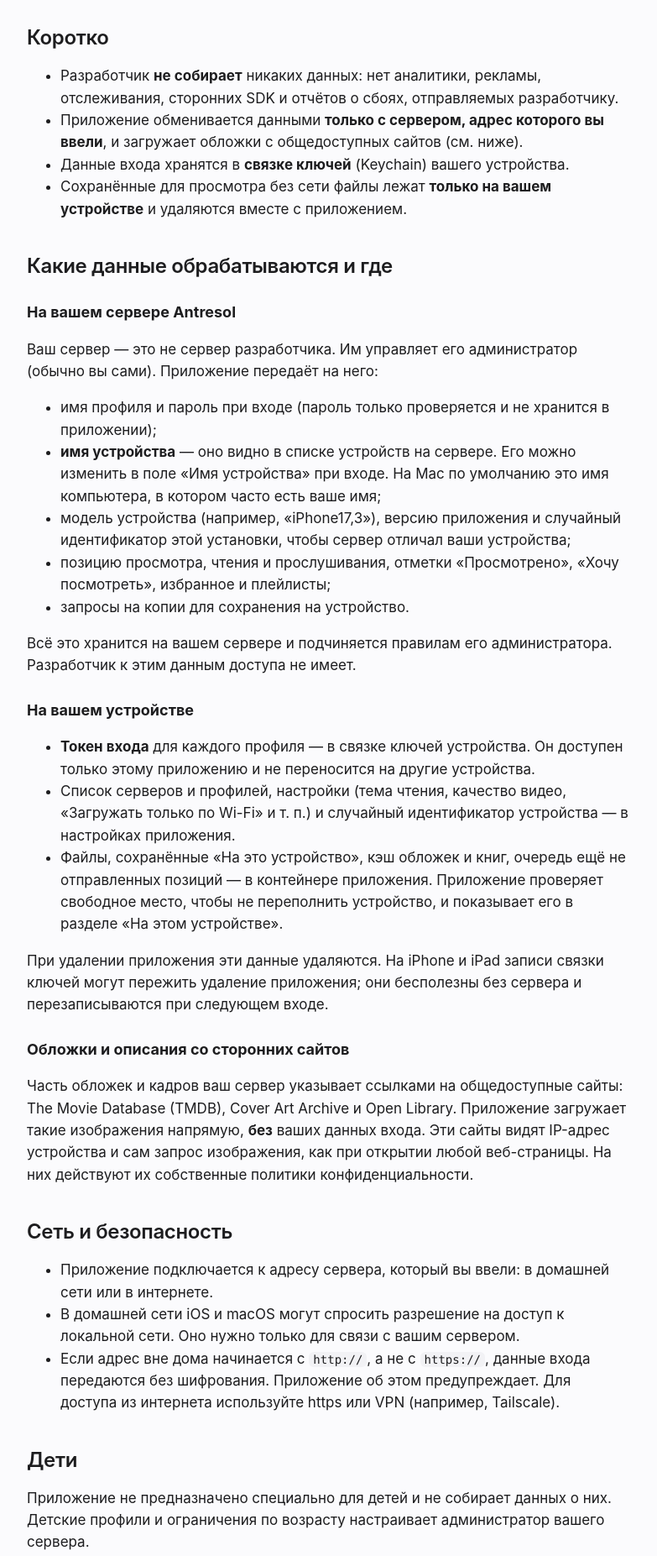
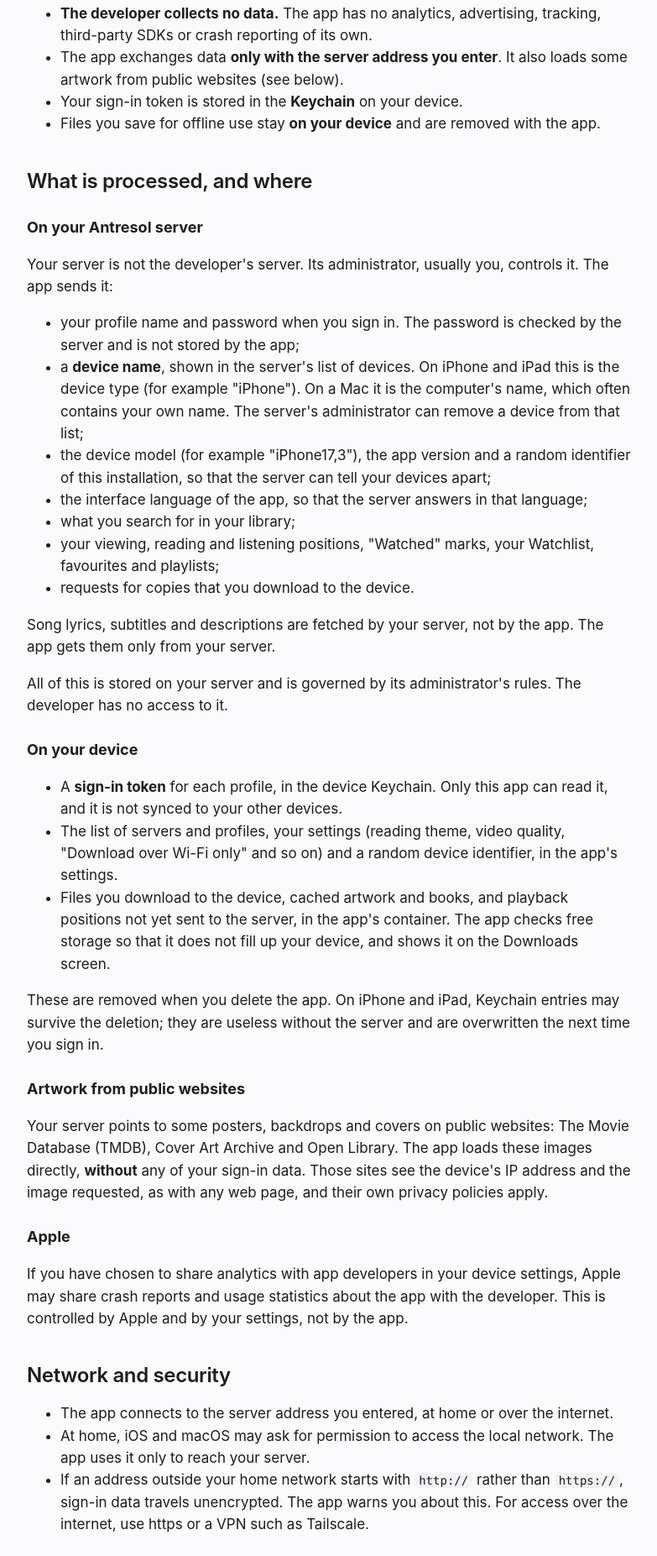
Before and after one commit to sidun-av/antresol, a plain HTML site: page docs/privacy.html in a window 1280 px wide. Shown: the part 420-2273 px from the top of the page at 84% size, without its empty margins (248-1031 px from the left). Drawn offline with Linux system fonts and the light colour scheme.

Commit message:
Privacy policy in English (effective 29 October 2026)

```diff
--- a/docs/privacy.html
+++ b/docs/privacy.html
@@ -1,60 +1,55 @@
 <!doctype html>
-<html lang="ru"><head><meta charset="utf-8"><meta name="viewport" content="width=device-width,initial-scale=1">
-<title>Политика конфиденциальности — Antresol</title><meta name="description" content="Политика конфиденциальности приложения Antresol."><link rel="stylesheet" href="style.css"></head>
-<body><header><a class="brand" href="index.html">Antresol</a><nav><a href="install.html">Установка</a><a href="support.html">Поддержка</a><a href="privacy.html" aria-current="page">Конфиденциальность</a></nav></header>
+<html lang="en"><head><meta charset="utf-8"><meta name="viewport" content="width=device-width,initial-scale=1">
+<title>Privacy Policy — Antresol</title><meta name="description" content="Privacy policy of the Antresol app."><link rel="stylesheet" href="style.css"></head>
+<body><header><a class="brand" href="index.html">Antresol</a><nav><a href="install.html">Установка</a><a href="support.html">Поддержка</a><a href="privacy.html" aria-current="page">Privacy</a></nav></header>
 <main>
-<h1>Политика конфиденциальности приложения Antresol</h1>
-<p>Действует с 26 октября 2026 года.</p>
-<p>Antresol — приложение для iPhone, iPad и Mac, которое показывает и воспроизводит вашу собственную медиатеку: фильмы, сериалы, музыку, книги, комиксы и аудиокниги. Они хранятся на сервере Antresol, который вы (или администратор вашей семьи) устанавливаете на своём компьютере или NAS. Разработчик приложения не предоставляет контент и не держит серверов, через которые проходят ваши данные.</p>
-<h2>Коротко</h2>
+<h1>Antresol Privacy Policy</h1>
+<p>Effective 29 October 2026.</p>
+<p>Antresol is an app for iPhone, iPad and Mac that browses and plays your own media library: films, TV shows, music, books, comics and audiobooks. The library lives on an Antresol server that you, or your family's administrator, run on your own computer or NAS. The developer provides no content and runs no servers that your data passes through.</p>
+<h2>Summary</h2>
 <ul>
-<li>Разработчик <strong>не собирает</strong> никаких данных: нет аналитики, рекламы, отслеживания, сторонних SDK и отчётов о сбоях, отправляемых разработчику.</li>
-<li>Приложение обменивается данными <strong>только с сервером, адрес которого вы ввели</strong>, и загружает обложки с общедоступных сайтов (см. ниже).</li>
-<li>Данные входа хранятся в <strong>связке ключей</strong> (Keychain) вашего устройства.</li>
-<li>Сохранённые для просмотра без сети файлы лежат <strong>только на вашем устройстве</strong> и удаляются вместе с приложением.</li>
+<li><strong>The developer collects no data.</strong> The app has no analytics, advertising, tracking, third-party SDKs or crash reporting of its own.</li>
+<li>The app exchanges data <strong>only with the server address you enter</strong>. It also loads some artwork from public websites (see below).</li>
+<li>Your sign-in token is stored in the <strong>Keychain</strong> on your device.</li>
+<li>Files you save for offline use stay <strong>on your device</strong> and are removed with the app.</li>
 </ul>
-<h2>Какие данные обрабатываются и где</h2>
-<h3>На вашем сервере Antresol</h3>
-<p>Ваш сервер — это не сервер разработчика. Им управляет его администратор (обычно вы сами). Приложение передаёт на него:</p>
+<h2>What is processed, and where</h2>
+<h3>On your Antresol server</h3>
+<p>Your server is not the developer's server. Its administrator, usually you, controls it. The app sends it:</p>
 <ul>
-<li>имя профиля и пароль при входе (пароль только проверяется и не хранится в приложении);</li>
-<li><strong>имя устройства</strong> — оно видно в списке устройств на сервере. Его можно изменить в поле «Имя устройства» при входе. На Mac по умолчанию это имя компьютера, в котором часто есть ваше имя;</li>
-<li>модель устройства (например, «iPhone17,3»), версию приложения и случайный идентификатор этой установки, чтобы сервер отличал ваши устройства;</li>
-<li>позицию просмотра, чтения и прослушивания, отметки «Просмотрено», «Хочу посмотреть», избранное и плейлисты;</li>
-<li>запросы на копии для сохранения на устройство.</li>
+<li>your profile name and password when you sign in. The password is checked by the server and is not stored by the app;</li>
+<li>a <strong>device name</strong>, shown in the server's list of devices. On iPhone and iPad this is the device type (for example "iPhone"). On a Mac it is the computer's name, which often contains your own name. The server's administrator can remove a device from that list;</li>
+<li>the device model (for example "iPhone17,3"), the app version and a random identifier of this installation, so that the server can tell your devices apart;</li>
+<li>the interface language of the app, so that the server answers in that language;</li>
+<li>what you search for in your library;</li>
+<li>your viewing, reading and listening positions, "Watched" marks, your Watchlist, favourites and playlists;</li>
+<li>requests for copies that you download to the device.</li>
 </ul>
-<p>Всё это хранится на вашем сервере и подчиняется правилам его администратора. Разработчик к этим данным доступа не имеет.</p>
-<h3>На вашем устройстве</h3>
+<p>Song lyrics, subtitles and descriptions are fetched by your server, not by the app. The app gets them only from your server.</p>
+<p>All of this is stored on your server and is governed by its administrator's rules. The developer has no access to it.</p>
+<h3>On your device</h3>
 <ul>
-<li><strong>Токен входа</strong> для каждого профиля — в связке ключей устройства. Он доступен только этому приложению и не переносится на другие устройства.</li>
-<li>Список серверов и профилей, настройки (тема чтения, качество видео, «Загружать только по Wi-Fi» и т. п.) и случайный идентификатор устройства — в настройках приложения.</li>
-<li>Файлы, сохранённые «На это устройство», кэш обложек и книг, очередь ещё не отправленных позиций — в контейнере приложения. Приложение проверяет свободное место, чтобы не переполнить устройство, и показывает его в разделе «На этом устройстве».</li>
+<li>A <strong>sign-in token</strong> for each profile, in the device Keychain. Only this app can read it, and it is not synced to your other devices.</li>
+<li>The list of servers and profiles, your settings (reading theme, video quality, "Download over Wi-Fi only" and so on) and a random device identifier, in the app's settings.</li>
+<li>Files you download to the device, cached artwork and books, and playback positions not yet sent to the server, in the app's container. The app checks free storage so that it does not fill up your device, and shows it on the Downloads screen.</li>
 </ul>
-<p>При удалении приложения эти данные удаляются. На iPhone и iPad записи связки ключей могут пережить удаление приложения; они бесполезны без сервера и перезаписываются при следующем входе.</p>
-<h3>Обложки и описания со сторонних сайтов</h3>
-<p>Часть обложек и кадров ваш сервер указывает ссылками на общедоступные сайты: The Movie Database (TMDB), Cover Art Archive и Open Library. Приложение загружает такие изображения напрямую, <strong>без</strong> ваших данных входа. Эти сайты видят IP-адрес устройства и сам запрос изображения, как при открытии любой веб-страницы. На них действуют их собственные политики конфиденциальности.</p>
-<h2>Сеть и безопасность</h2>
+<p>These are removed when you delete the app. On iPhone and iPad, Keychain entries may survive the deletion; they are useless without the server and are overwritten the next time you sign in.</p>
+<h3>Artwork from public websites</h3>
+<p>Your server points to some posters, backdrops and covers on public websites: The Movie Database (TMDB), Cover Art Archive and Open Library. The app loads these images directly, <strong>without</strong> any of your sign-in data. Those sites see the device's IP address and the image requested, as with any web page, and their own privacy policies apply.</p>
+<h3>Apple</h3>
+<p>If you have chosen to share analytics with app developers in your device settings, Apple may share crash reports and usage statistics about the app with the developer. This is controlled by Apple and by your settings, not by the app.</p>
+<h2>Network and security</h2>
 <ul>
-<li>Приложение подключается к адресу сервера, который вы ввели: в домашней сети или в интернете.</li>
-<li>В домашней сети iOS и macOS могут спросить разрешение на доступ к локальной сети. Оно нужно только для связи с вашим сервером.</li>
-<li>Если адрес вне дома начинается с <code>http://</code>, а не с <code>https://</code>, данные входа передаются без шифрования. Приложение об этом предупреждает. Для доступа из интернета используйте https или VPN (например, Tailscale).</li>
+<li>The app connects to the server address you entered, at home or over the internet.</li>
+<li>At home, iOS and macOS may ask for permission to access the local network. The app uses it only to reach your server.</li>
+<li>If an address outside your home network starts with <code>http://</code> rather than <code>https://</code>, sign-in data travels unencrypted. The app warns you about this. For access over the internet, use https or a VPN such as Tailscale.</li>
 </ul>
-<h2>Дети</h2>
-<p>Приложение не предназначено специально для детей и не собирает данных о них. Детские профили и ограничения по возрасту настраивает администратор вашего сервера.</p>
-<h2>Демо-сервер для проверки в App Store</h2>
-<p>Для проверки приложения Apple разработчик может держать демонстрационный сервер с открыто лицензированным контентом. Его журналы содержат только действия проверяющих и не используются ни для чего, кроме работы сервера.</p>
-<h2>Изменения и контакты</h2>
-<p>Если политика изменится, новая версия появится по этому же адресу с новой датой. Вопросы по конфиденциальности: через <a href="https://github.com/sidun-av/antresol/issues">GitHub Issues</a>.</p>
-<div class="en" id="en"><h2>Privacy policy (English)</h2>
-<p>Effective 26 October 2026. Antresol is an app for iPhone, iPad and Mac that browses and plays your own media library stored on a Antresol server that you (or your family's administrator) run. The developer provides no content and runs no servers your data passes through.</p>
-<ul>
-<li><strong>The developer collects no data.</strong> No analytics, advertising, tracking, third-party SDKs or crash reports sent to the developer.</li>
-<li>The app talks <strong>only to the server address you enter</strong>. It sends it your profile sign-in, the device name, model and app version, a random installation identifier, playback/reading positions, watched and favourite marks, playlists and requests for offline copies. That server is not the developer's; its administrator controls the data.</li>
-<li>Sign-in tokens are kept in the device <strong>Keychain</strong>. Settings, cached artwork and files saved for offline use stay in the app's container on the device and are removed with the app.</li>
-<li>Some artwork is loaded directly from public sites your server points to (The Movie Database, Cover Art Archive, Open Library) without any sign-in data; those sites see the device's IP address, as for any web page.</li>
-<li>The app is not directed at children and collects no data about them. Kid profiles and age limits are set by your server's administrator.</li>
-<li>Questions: <a href="https://github.com/sidun-av/antresol/issues">GitHub Issues</a>. Changes are published at this address with a new date.</li>
-</ul></div>
+<h2>Children</h2>
+<p>The app is not directed at children and collects no data about them. Kid profiles and age limits are set up by your server's administrator.</p>
+<h2>Demo server for App Review</h2>
+<p>The developer may run a demonstration server with openly licensed content so that Apple can review the app. Its logs contain only the reviewers' actions and are used only to run that server.</p>
+<h2>Changes and contact</h2>
+<p>If this policy changes, the new version will be published at the same address with a new effective date. For privacy questions, open an issue at <a href="https://github.com/sidun-av/antresol/issues">https://github.com/sidun-av/antresol/issues</a>.</p>
 </main>
-<footer>© 2026 Aleksandr Sidun · Antresol — приложение и сервер для вашей собственной медиатеки. Контент не предоставляется. · <a href="https://github.com/sidun-av/antresol/issues">Связаться</a></footer>
+<footer>© 2026 Aleksandr Sidun · Antresol — an app and a server for your own media library. No content is provided. · <a href="https://github.com/sidun-av/antresol/issues">Contact</a></footer>
 </body></html>
```
